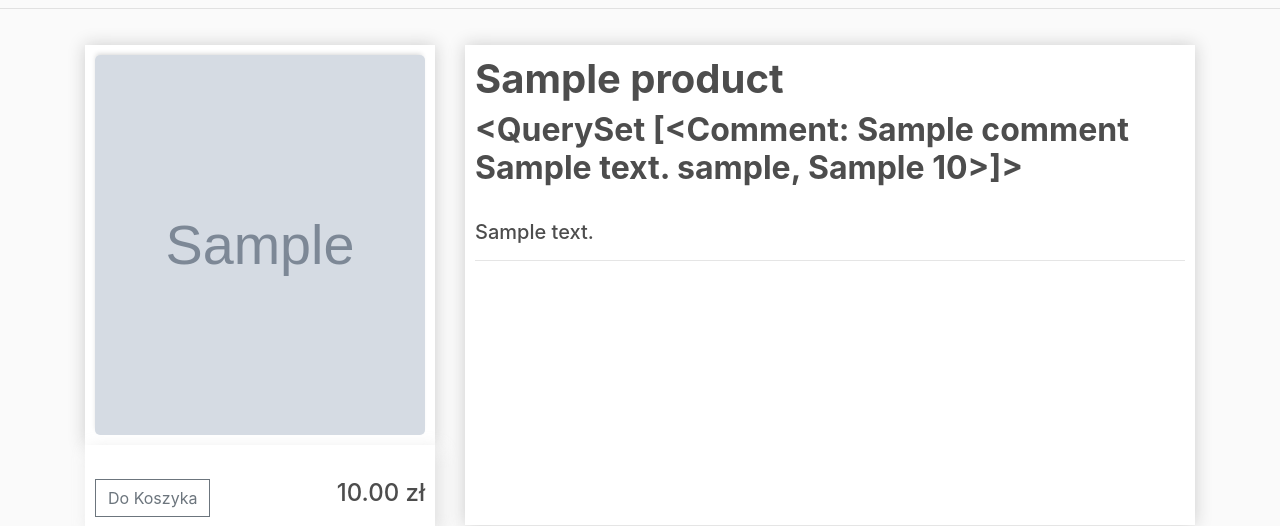
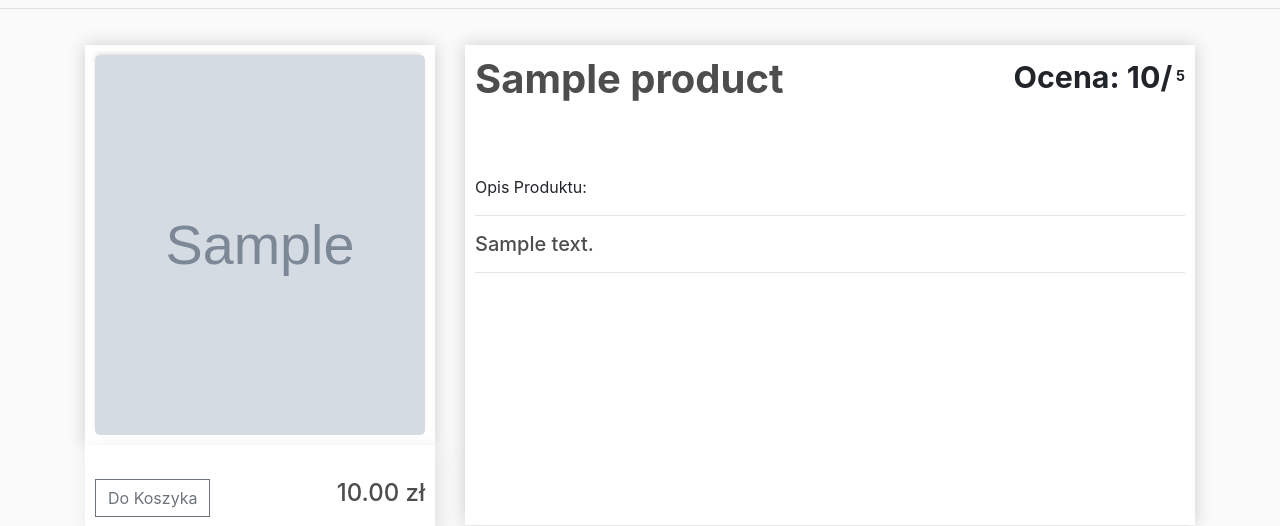
Before and after one commit to azu-pl/Django_web_store_project, a Django app: page /products/1/ in a window 1280 px wide. Shown: the part 72-598 px from the top of the page. Run offline with Django 4.2, Linux system fonts and the light colour scheme; tables that the repository leaves empty hold one stand-in row (values such as "Sample post"); grey boxes marked "Sample" are stand-in pictures; some libraries are stand-ins or nearby versions.

Commit message:
Add score functionality and detail product view changes

```diff
--- a/store/models.py
+++ b/store/models.py
@@ -54,13 +54,22 @@ def tb_media_path(instance, filename):
 
 class Product(models.Model):
     name = models.CharField(max_length=50)
-    description = models.TextField(max_length=250)
+    description = models.TextField()
     thumbnail = models.ImageField(upload_to=tb_media_path, blank=True, default='placeholder/placeholder.png')
     subcategory = models.ForeignKey('Subcategory', on_delete=models.PROTECT)
     price = models.DecimalField(decimal_places=2, max_digits=7)
 
     def __str__(self):
         return f"{self.name}, {self.subcategory}"
+
+    @property
+    def get_total_score(self):
+        commentset = self.comments.all()
+        if len(commentset) == 0:
+            return 0
+        else:
+            total = sum([comment.score for comment in commentset])//len(commentset)
+        return total
 
     class Meta:
         verbose_name = "Produkt"
--- a/store/templates/store/product_detail.html
+++ b/store/templates/store/product_detail.html
@@ -18,11 +18,21 @@
 
             <div class="col-lg-8">
                 <div class="box-element product-detail">
-                    <h1><strong> {{product.name}} </strong></h1>
-                    <h2><strong> {{product.comments.filter}} </strong></h2>
-                    <br>
-                    <h5>{{product.description}}</h5>
-                    <hr>
+                    <div style="display: inline-block; float: left; height: 6rem; width: 75%;">
+                        <h1><strong> {{product.name}} </strong></h1>
+                    </div>
+                    <div style="display: inline-block; float: right">
+                        <strong>
+                            <span style="font-size:1.9rem;">Ocena:  {{product.get_total_score}}/</span>
+                            <span style="font-size:1.2rem;"><sup>5</sup></span>
+                        </strong>
+                    </div>
+                    <div style="display: block; margin-top:6rem;">
+                        <br>Opis Produktu:
+                        <hr>
+                            <h5>{{product.description}}</h5>
+                        <hr>
+                    </div>
                 </div>
             </div>
 
--- a/store/templates/store/store.html
+++ b/store/templates/store/store.html
@@ -10,8 +10,8 @@
                 <img class="thumbnail" src="{{ i.thumbnail.url }}"></a>
                 <div class="box-element product">
                     <!-- <h6>{{i.id}}</h6> -->
-                    <h5><strong> {{i.name}} </strong></h5><br>
-                    <div class="product-descr-list"><h6>{{ i.description|truncatewords:20 }}</h6></div><br>
+                    <h5><strong> {{i.name|truncatechars:30}} </strong></h5><br>
+                    <div class="product-descr-list"><h6>{{ i.description|truncatechars:220 }}</h6></div><br>
                     <h4 style="display: inline-block; float: right">{{i.price}} zł</h4><br>
                     <hr>
                     <a class="btn btn-outline-success" href="{% url 'products_detail' i.id %}">Szczegóły</a>
```
